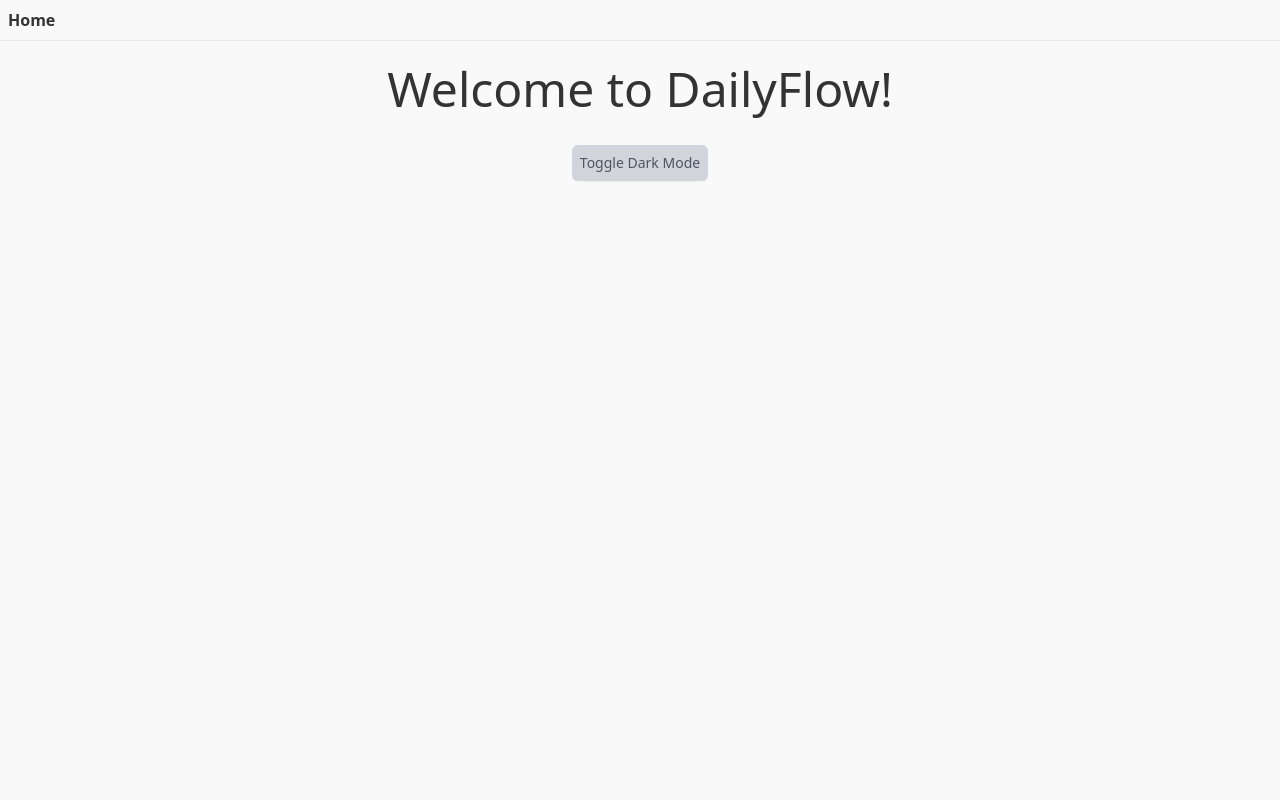
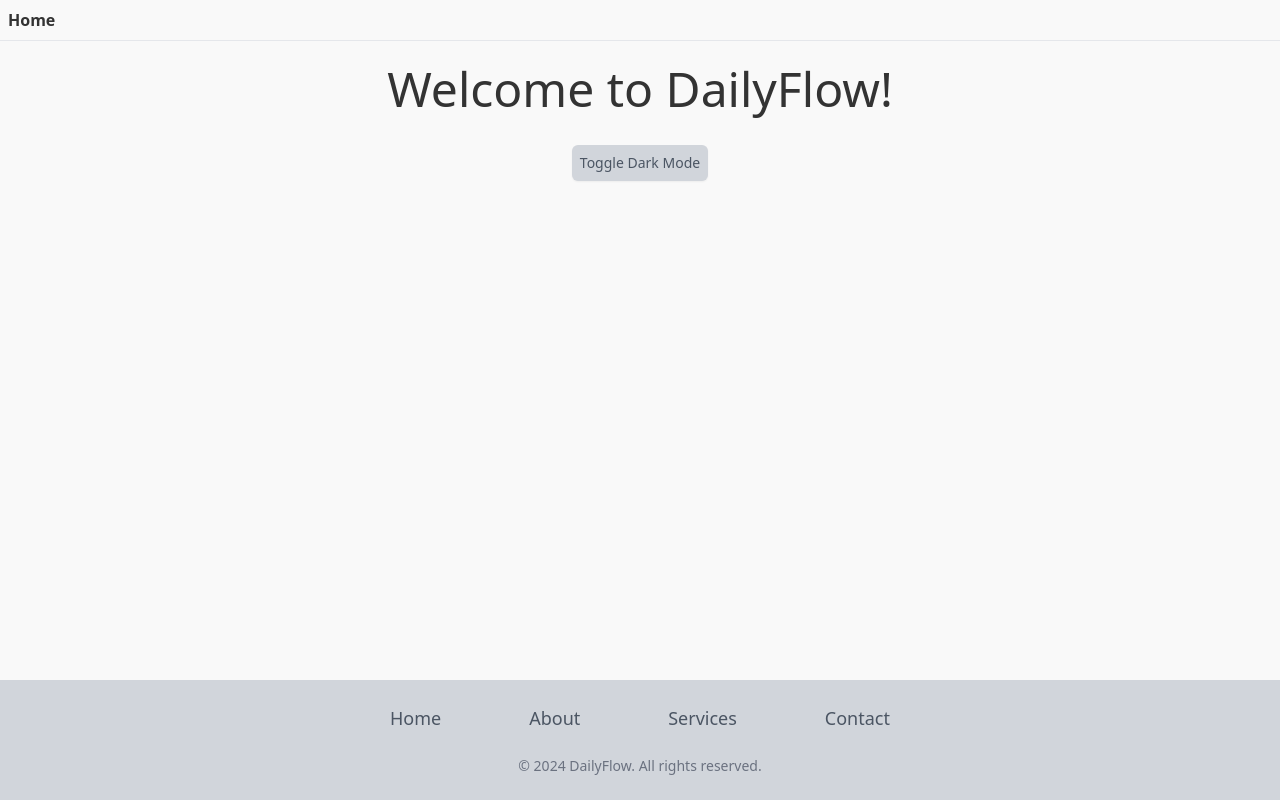
Before and after one commit to aleshyp/dailyflow, a React (Vite) app: page / in a window 1280 px wide. Built offline with nearby package versions, Linux system fonts and the light colour scheme.

Commit message:
added a footer for light and dark mode

```diff
--- a/src/routes/index.tsx
+++ b/src/routes/index.tsx
@@ -23,7 +23,7 @@ const DarkModeToggle = () => {
   return (
     <div className="flex justify-center">
       <button
-        className="mt-4 p-2 text-sm bg-gray-300 text-gray-600 rounded-md shadow-sm dark:bg-gray-700 dark:text-white"
+        className="mt-4 p-2 text-sm transition-colors bg-gray-300 text-gray-600 hover:bg-gray-400 rounded-md shadow-sm dark:bg-gray-700 dark:hover:bg-gray-800 dark:text-white"
         onClick={toggleDarkMode}
       >
         Toggle Dark Mode
@@ -45,6 +45,42 @@ function Home() {
         Welcome to DailyFlow!
       </h1>
       <DarkModeToggle />
+
+      <footer className="absolute inset-x-0 bottom-0 bg-gray-300 dark:bg-gray-700 dark:text-white py-6">
+        <div className="container mx-auto px-4">
+          <div className="flex flex-col items-center space-y-4 md:space-y-0 md:flex-row md:justify-center">
+            <nav className="flex justify-between w-full max-w-[500px] mx-auto">
+              <a
+                href="#"
+                className="text-gray-600 text-lg hover:text-gray-900 dark:text-gray-400 dark:hover:text-white"
+              >
+                Home
+              </a>
+              <a
+                href="#"
+                className="text-gray-600 text-lg hover:text-gray-900 dark:text-gray-400 dark:hover:text-white"
+              >
+                About
+              </a>
+              <a
+                href="#"
+                className="text-gray-600 text-lg hover:text-gray-900 dark:text-gray-400 dark:hover:text-white"
+              >
+                Services
+              </a>
+              <a
+                href="#"
+                className="text-gray-600 text-lg hover:text-gray-900 dark:text-gray-400 dark:hover:text-white"
+              >
+                Contact
+              </a>
+            </nav>
+          </div>
+          <div className="mt-6 text-sm text-center text-gray-500">
+            © 2024 DailyFlow. All rights reserved.
+          </div>
+        </div>
+      </footer>
     </div>
   )
 }
```
